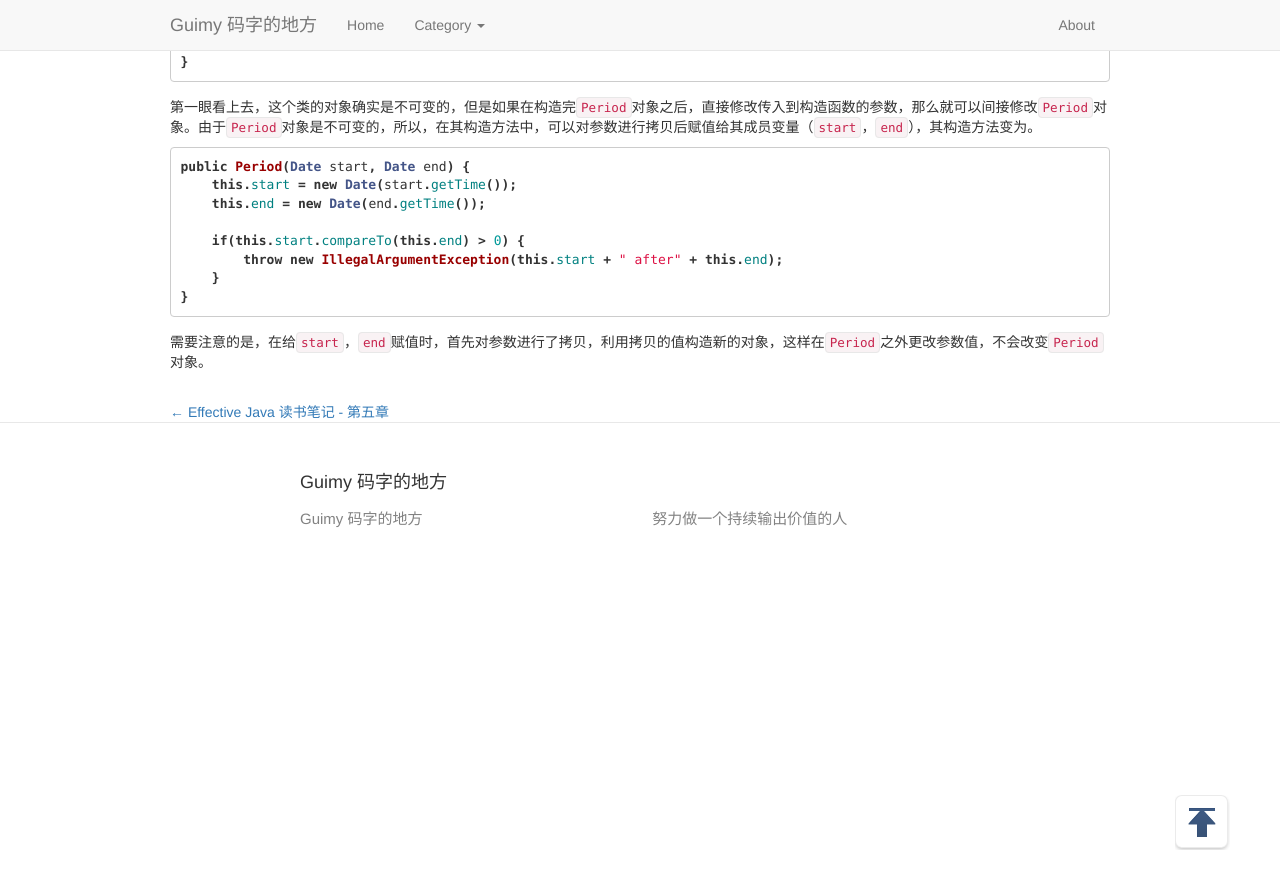
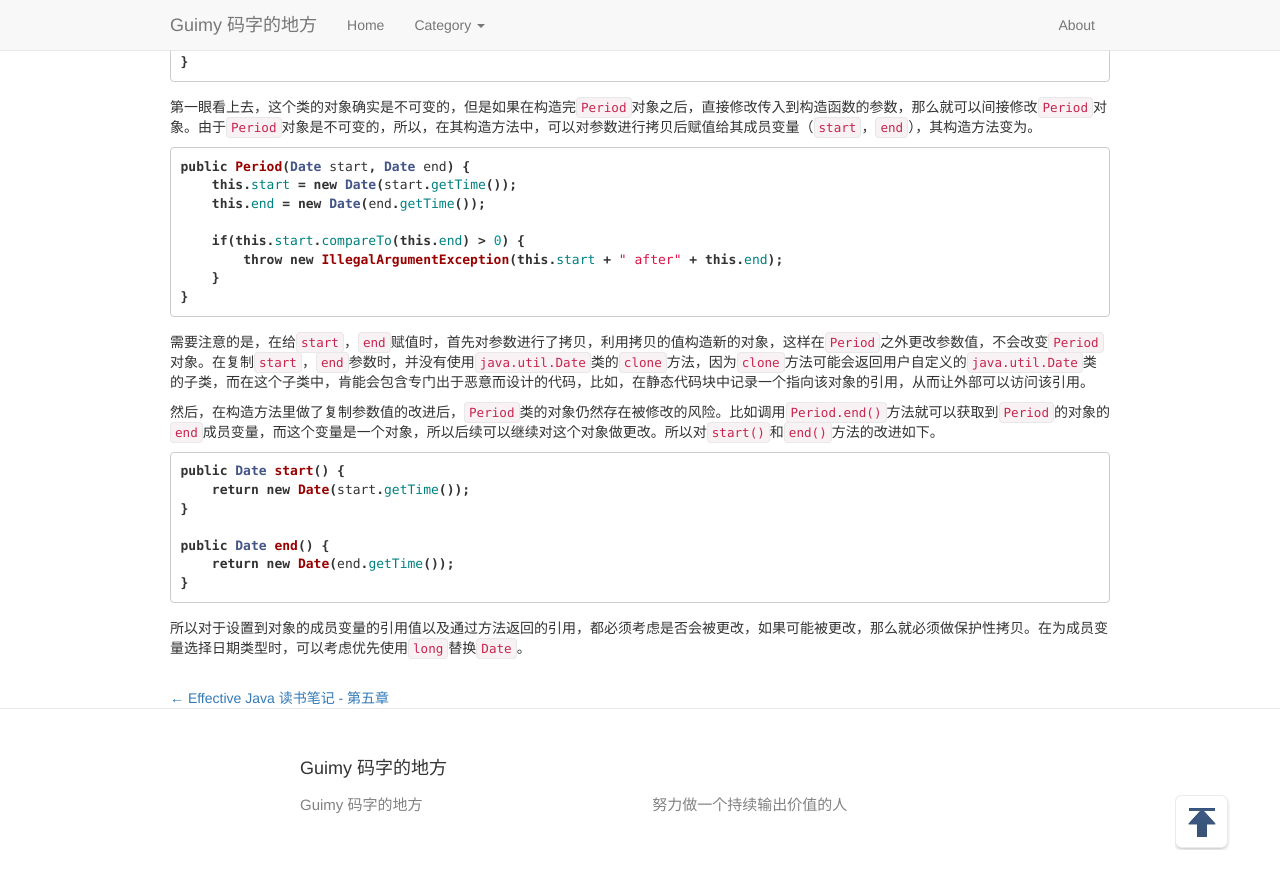
Before and after one commit to guimingyue/guimingyue.github.io, a Jekyll site: the page built from _posts/2017-06-10-ej-ch7.md, in a window 1280 px wide and 900 px high, scrolled down 1554 px. Shown: the top 889 px of the window. Built offline with Jekyll 4.4.1, drawn with Linux system fonts in a browser that asks for light colours; comment, search, counter and statistics services are not loaded; before the commit the page ends 2168 px from its top, so only the background shows below that.

Commit message:
Update 2017-06-10-ej-ch7.md
finish ch7

````diff
--- a/_posts/2017-06-10-ej-ch7.md
+++ b/_posts/2017-06-10-ej-ch7.md
@@ -91,4 +91,18 @@ public Period(Date start, Date end) {
 }
 ```
 
-需要注意的是，在给`start`，`end`赋值时，首先对参数进行了拷贝，利用拷贝的值构造新的对象，这样在`Period`之外更改参数值，不会改变`Period`对象。
+需要注意的是，在给`start`，`end`赋值时，首先对参数进行了拷贝，利用拷贝的值构造新的对象，这样在`Period`之外更改参数值，不会改变`Period`对象。在复制`start`，`end`参数时，并没有使用`java.util.Date`类的`clone`方法，因为`clone`方法可能会返回用户自定义的`java.util.Date`类的子类，而在这个子类中，肯能会包含专门出于恶意而设计的代码，比如，在静态代码块中记录一个指向该对象的引用，从而让外部可以访问该引用。
+
+然后，在构造方法里做了复制参数值的改进后，`Period`类的对象仍然存在被修改的风险。比如调用`Period.end()`方法就可以获取到`Period`的对象的`end`成员变量，而这个变量是一个对象，所以后续可以继续对这个对象做更改。所以对`start()`和`end()`方法的改进如下。
+
+```java
+public Date start() {
+    return new Date(start.getTime());
+}
+
+public Date end() {
+    return new Date(end.getTime());
+}
+```
+
+所以对于设置到对象的成员变量的引用值以及通过方法返回的引用，都必须考虑是否会被更改，如果可能被更改，那么就必须做保护性拷贝。在为成员变量选择日期类型时，可以考虑优先使用`long`替换`Date`。
````
